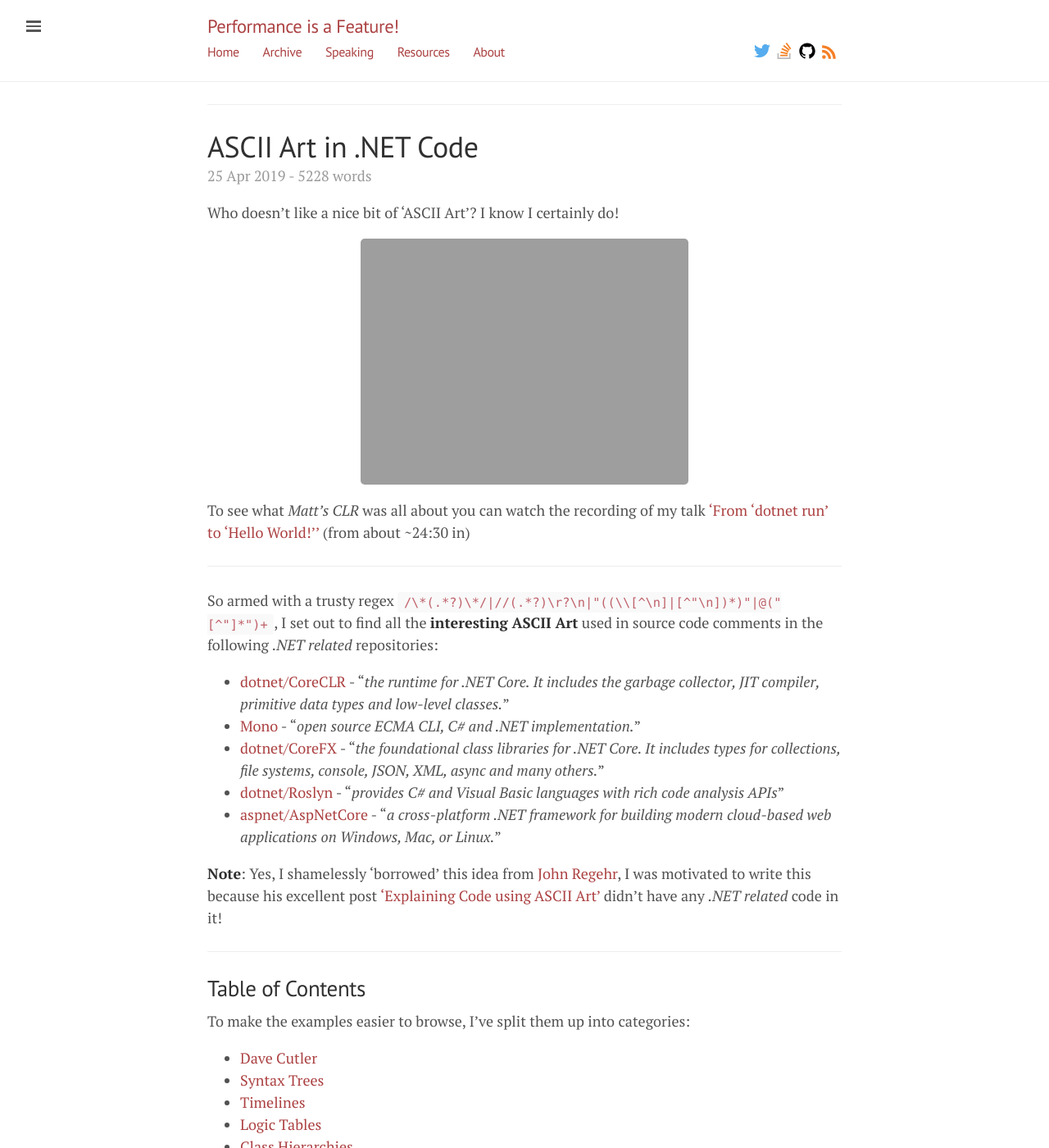
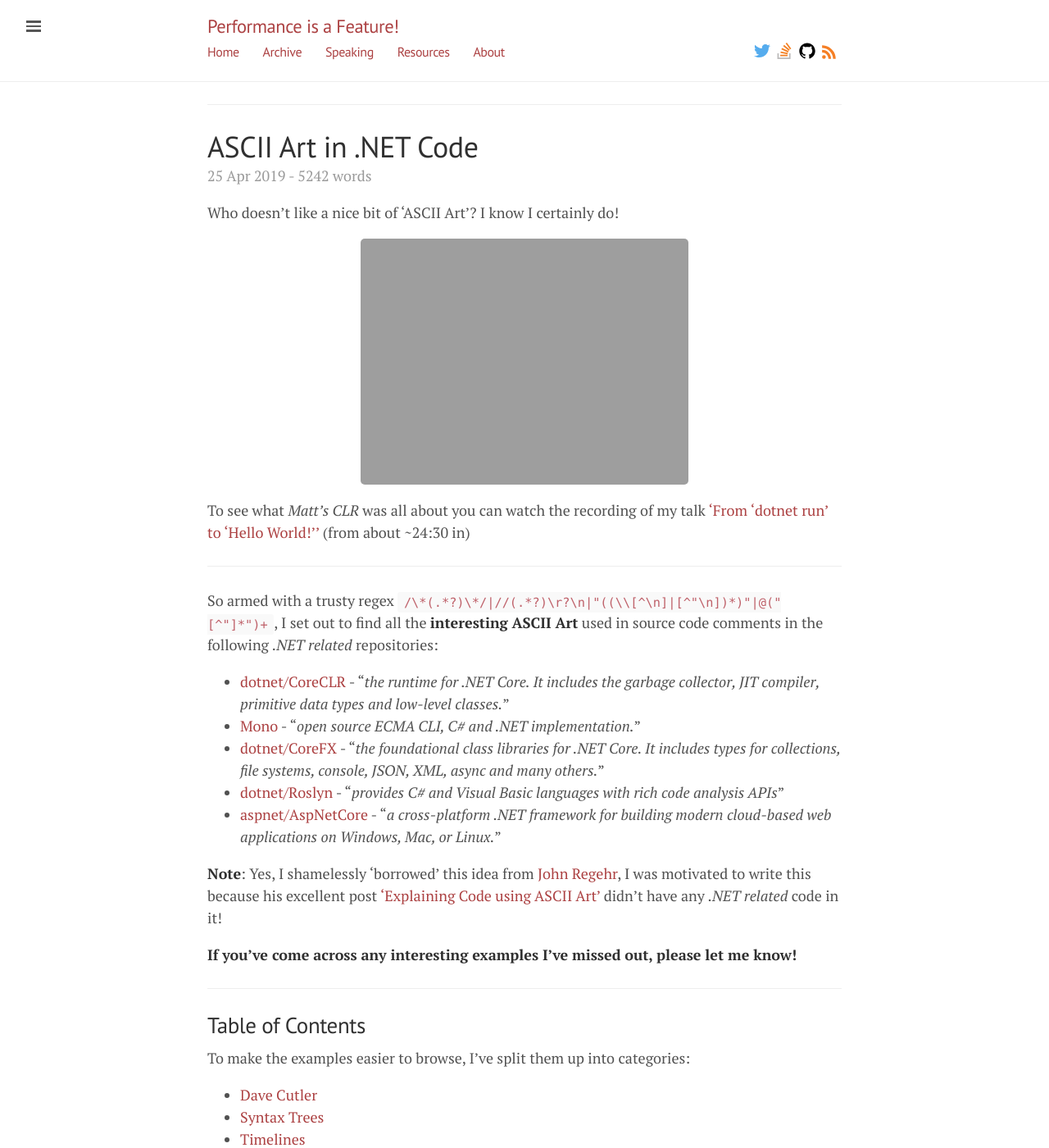
Before and after one commit to mattwarren/mattwarren.github.io, a Jekyll site: the page built from _posts/2019-04-25-ASCII-Art-in-.NET-Code.md, in a window 1280 px wide and 1400 px high. Shown: the whole window at 82% size. Built offline with Jekyll 4.4.1, drawn with Linux system fonts in a browser that asks for light colours; nearby versions of some CDN libraries; comment, search, counter and statistics services are not loaded.

Commit message:
Small update

```diff
--- a/_posts/2019-04-25-ASCII-Art-in-.NET-Code.md
+++ b/_posts/2019-04-25-ASCII-Art-in-.NET-Code.md
@@ -23,6 +23,8 @@
 - [aspnet/AspNetCore](https://github.com/aspnet/AspNetCore) - "*a cross-platform .NET framework for building modern cloud-based web applications on Windows, Mac, or Linux.*"
 
 **Note**: Yes, I shamelessly 'borrowed' this idea from [John Regehr](https://twitter.com/johnregehr/status/1095018518737637376), I was motivated to write this because his excellent post ['Explaining Code using ASCII Art'](https://blog.regehr.org/archives/1653) didn't have any *.NET related* code in it!
+
+**If you've come across any interesting examples I've missed out, please let me know!**
 
 ----
 
```
